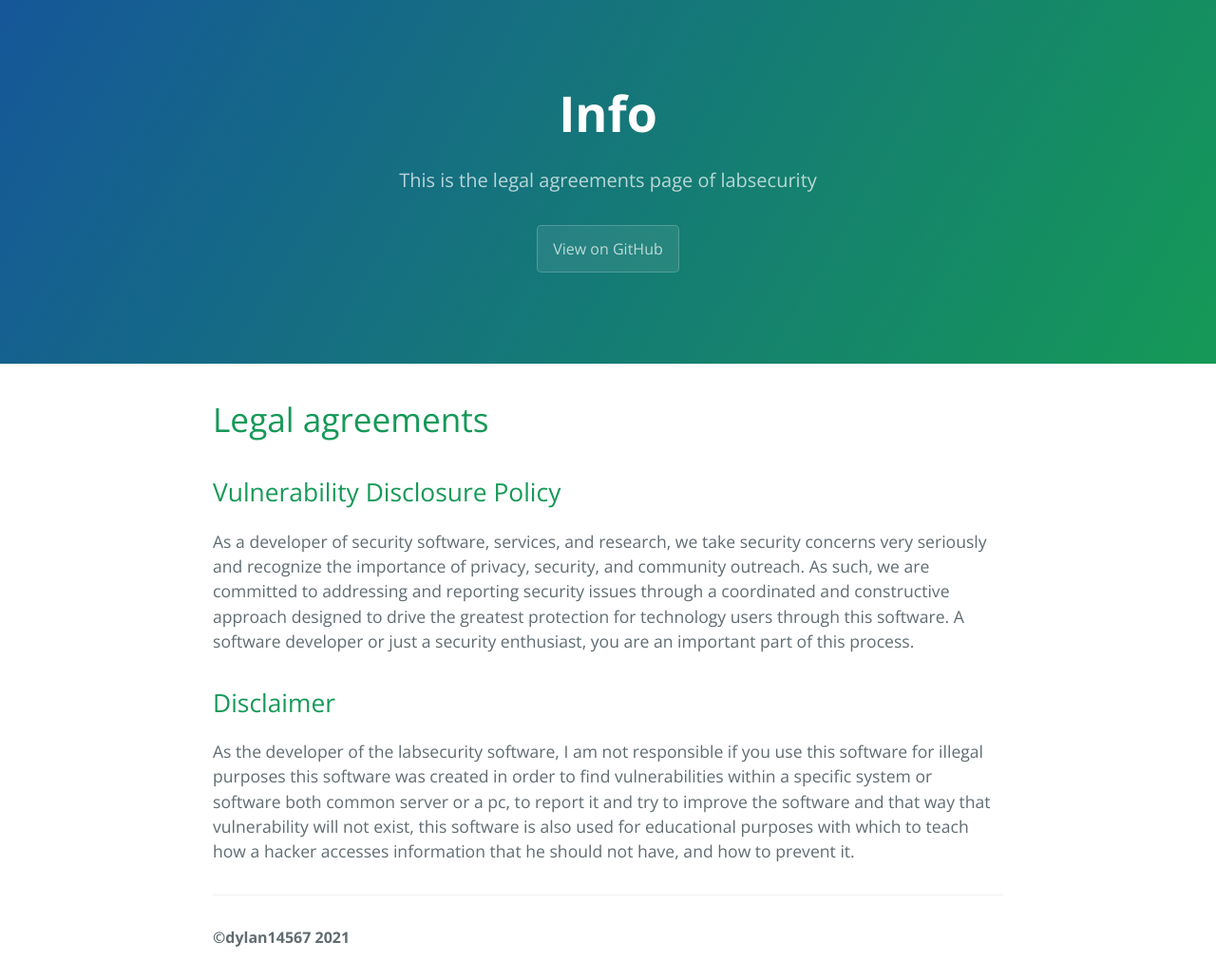
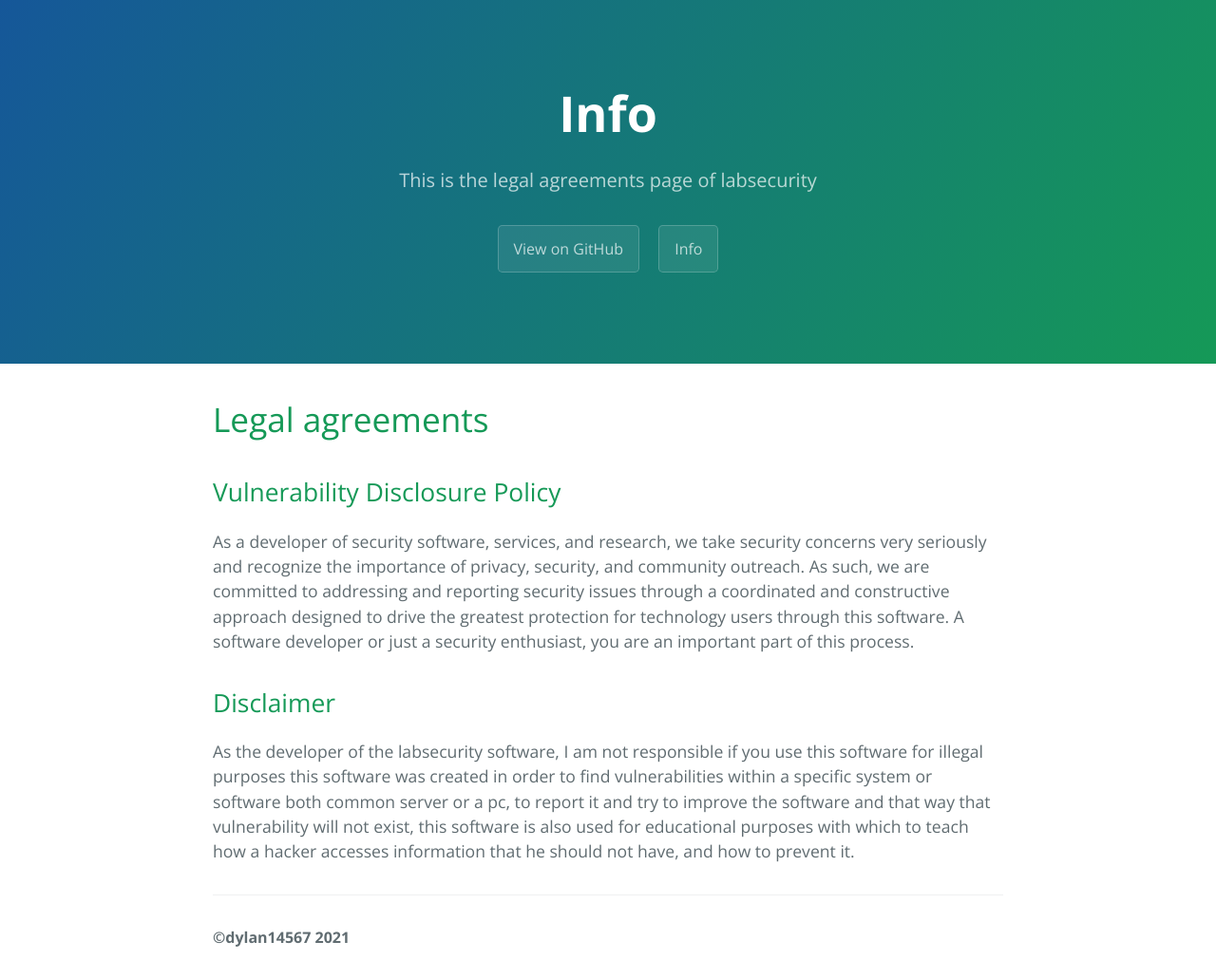
Before and after one commit to dylanmeca/labsecurity, a Jekyll site: the page built from docs/info.md, in a window 1280 px wide. Shown: the whole page at 95% size. Built offline with Jekyll 4.4.1, drawn with Linux system fonts in a browser that asks for light colours.

Commit message:
Update default.html

```diff
--- a/docs/_layouts/default.html
+++ b/docs/_layouts/default.html
@@ -44,6 +44,7 @@
         <a href="{{ site.github.zip_url }}" class="btn">Download .zip</a>
         <a href="{{ site.github.tar_url }}" class="btn">Download .tar.gz</a>
       {% endif %}
+      <a href="info" class="btn">Info</a>
     </header>
 
     <main id="content" class="main-content" role="main">
```
